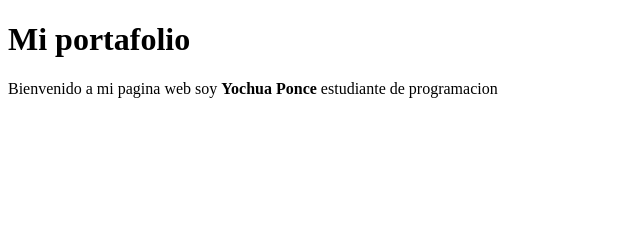
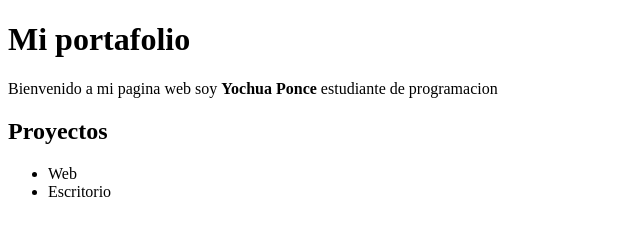
Before and after one commit to YochuaPonce/PruebaGit, a plain HTML site: page index.html in a window 1280 px wide. Shown: the whole page, without its empty margins (0-640 px from the left). Drawn offline with Linux system fonts and the light colour scheme.

Commit message:
Se agrego lista de proyectos

```diff
--- a/index.html
+++ b/index.html
@@ -8,5 +8,10 @@
 <body>
    <h1>Mi portafolio</h1>
    <p>Bienvenido a mi pagina web soy <strong>Yochua Ponce</strong> estudiante de programacion</p>
+    <h2>Proyectos</h2>
+    <ul>
+        <li>Web</li>
+        <li>Escritorio</li>
+    </ul>
 </body>
 </html>
```
